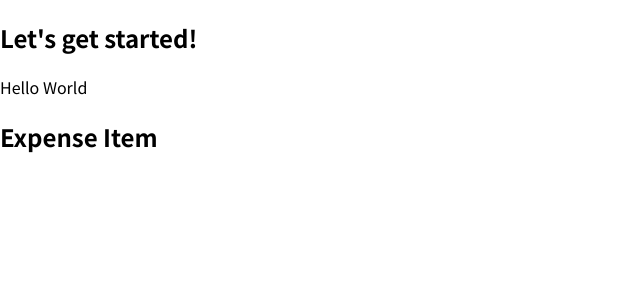
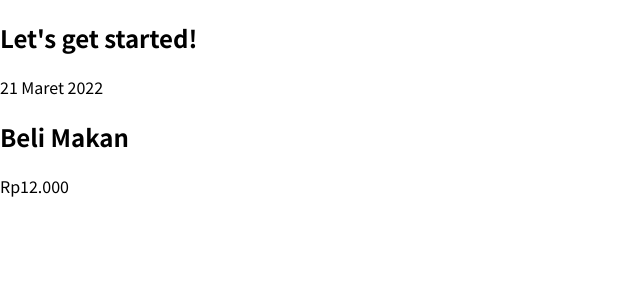
Before and after one commit to yoghantara08/Javascript, a JavaScript app in the folder React/Basics/01-starting-setup/: page / in a window 1280 px wide. Shown: the top 300 px of the page, without its empty margins (0-640 px from the left). Built offline with nearby package versions, Linux system fonts and the light colour scheme.

Commit message:
build custom components

```diff
--- a/React/Basics/01-starting-setup/src/App.js
+++ b/React/Basics/01-starting-setup/src/App.js
@@ -4,7 +4,6 @@ function App() {
   return (
     <div>
       <h2>Let's get started!</h2>
-      <p>Hello World</p>
       <ExpenseItem></ExpenseItem>
     </div>
   );
--- a/React/Basics/01-starting-setup/src/components/ExpenseItem.js
+++ b/React/Basics/01-starting-setup/src/components/ExpenseItem.js
@@ -1,5 +1,13 @@
 function ExpenseItem() {
-  return <h2>Expense Item</h2>;
+  return (
+    <div>
+      <div>21 Maret 2022</div>
+      <div>
+        <h2>Beli Makan</h2>
+        <div>Rp12.000</div>
+      </div>
+    </div>
+  );
 }
 
 export default ExpenseItem;
```
